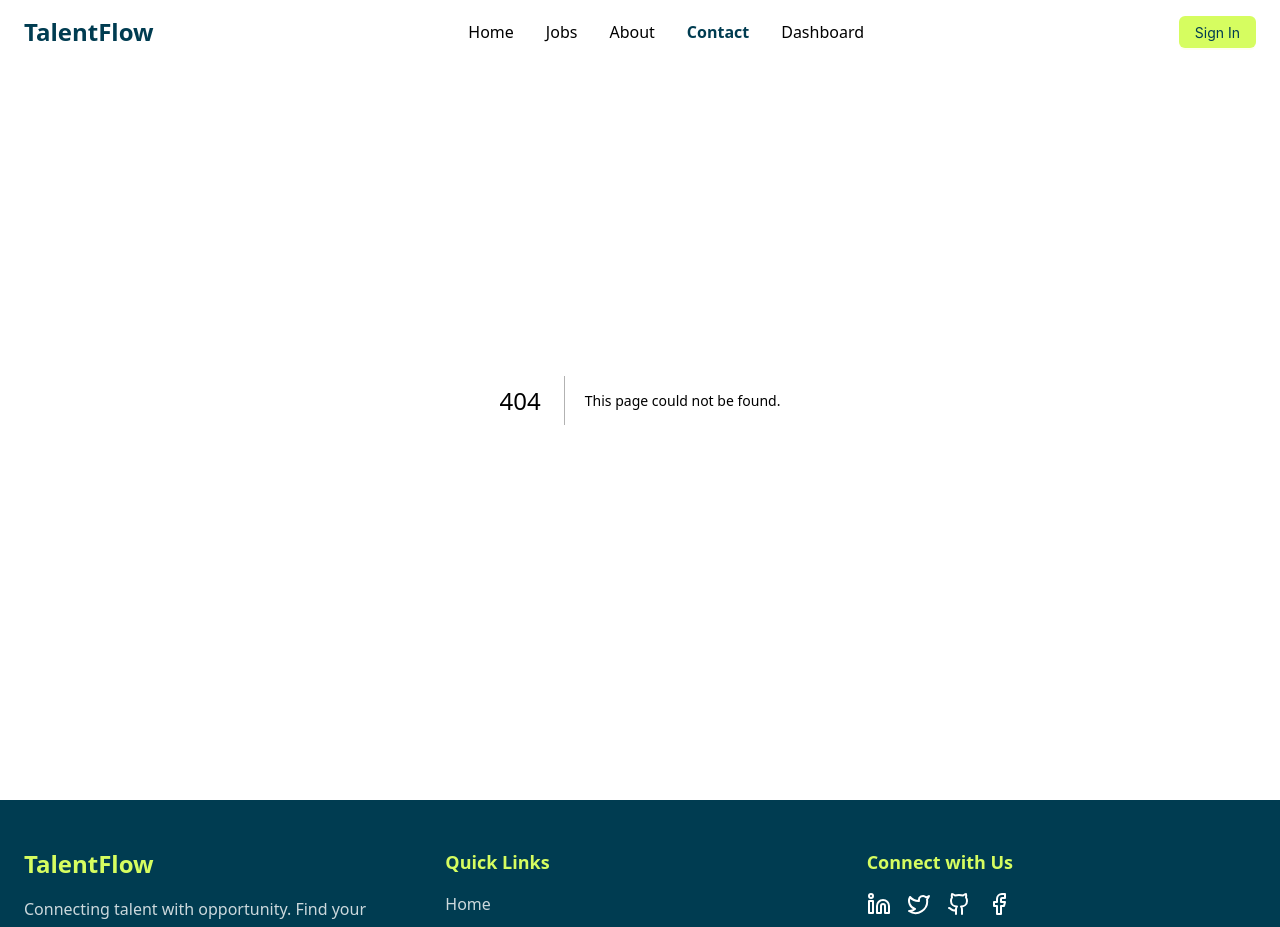
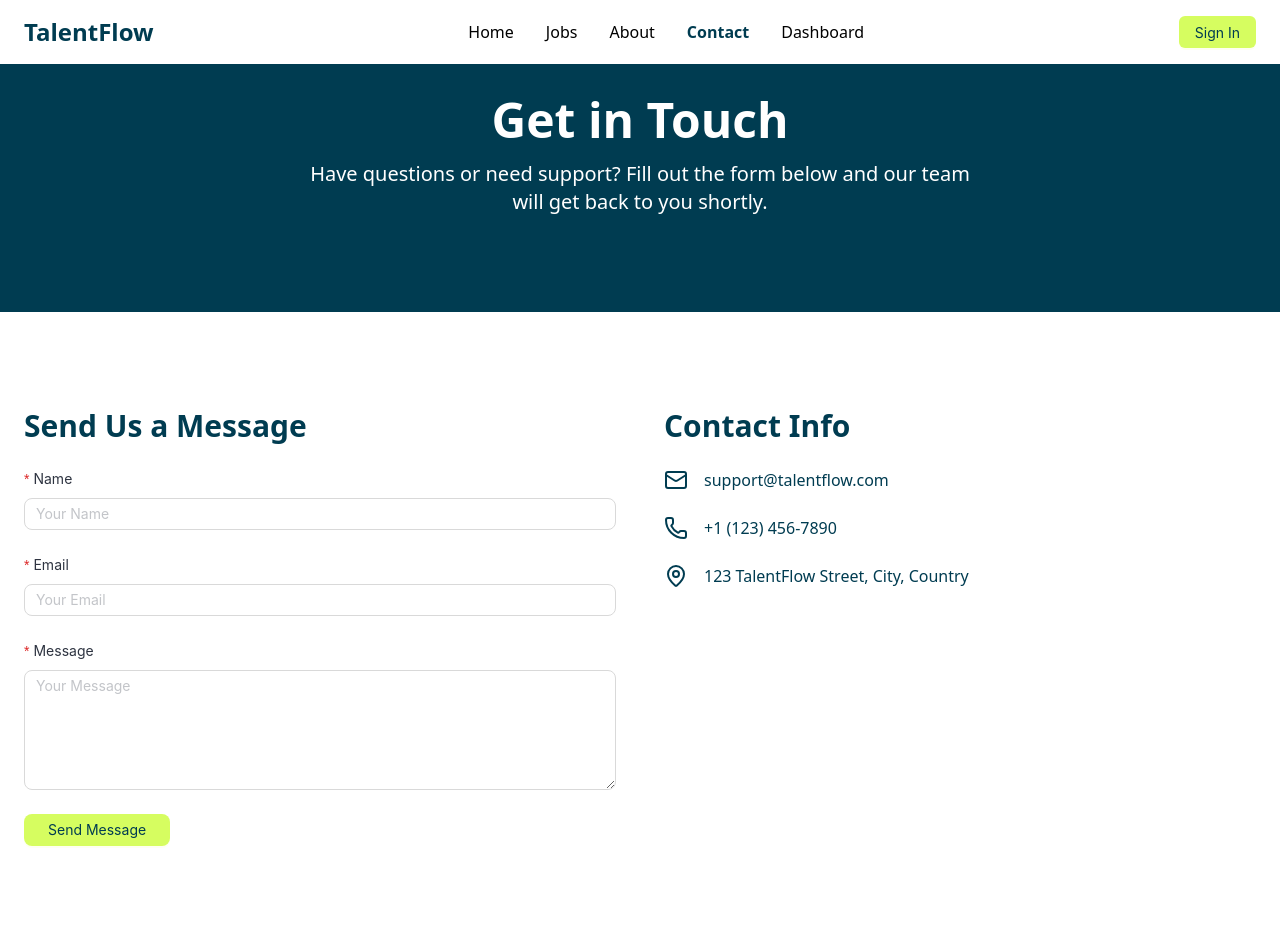
Before and after one commit to ArunRoy404/Talent-Flow, a Next.js app: page /contact in a window 1280 px wide. Before the commit this address had no page. Shown: the top 927 px of the page. Built offline with nearby package versions, Linux system fonts and the light colour scheme; what @ant-design/nextjs-registry would draw is missing.

Commit message:
feat: contact page added

```diff
--- /dev/null
+++ b/src/app/contact/page.jsx
@@ -0,0 +1,30 @@
+import ContactForm from "@/components/ContactForm/ContactForm";
+import ContactInfo from "@/components/ContactInfo/ContactInfo";
+
+
+export default function Contact() {
+
+    return (
+        <main className="bg-base text-text-base">
+            {/* Hero Section */}
+            <section className="py-16 md:py-24 text-center px-6 bg-secondary text-white">
+                <h1 className="text-4xl md:text-5xl font-bold mb-4">
+                    Get in Touch
+                </h1>
+                <p className="text-lg md:text-xl max-w-2xl mx-auto">
+                    Have questions or need support? Fill out the form below and our team
+                    will get back to you shortly.
+                </p>
+            </section>
+
+            {/* Contact Form & Info */}
+            <section className="py-16 md:py-24 px-6 container mx-auto grid md:grid-cols-2 gap-12">
+                {/* Contact Form */}
+                <ContactForm/>
+
+                {/* Contact Info */}
+                <ContactInfo />
+            </section>
+        </main>
+    );
+}
--- /dev/null
+++ b/src/components/ContactForm/ContactForm.jsx
@@ -0,0 +1,67 @@
+'use client'
+
+import { Form, Input, Button, message } from "antd";
+
+const ContactForm = () => {
+    const handleSubmit = (values) => {
+        console.log(values);
+        message.success("Your message has been sent!");
+    };
+
+
+    return (
+        <div>
+            <h2 className="text-3xl font-bold text-secondary mb-6">
+                Send Us a Message
+            </h2>
+            <Form
+                layout="vertical"
+                onFinish={handleSubmit}
+                className="space-y-4"
+            >
+                <Form.Item
+                    label="Name"
+                    name="name"
+                    rules={[{ required: true, message: "Please enter your name" }]}
+                >
+                    <Input placeholder="Your Name" className="!rounded-lg" />
+                </Form.Item>
+
+                <Form.Item
+                    label="Email"
+                    name="email"
+                    rules={[
+                        { required: true, message: "Please enter your email" },
+                        { type: "email", message: "Please enter a valid email" },
+                    ]}
+                >
+                    <Input placeholder="Your Email" className="!rounded-lg" />
+                </Form.Item>
+
+                <Form.Item
+                    label="Message"
+                    name="message"
+                    rules={[{ required: true, message: "Please enter your message" }]}
+                >
+                    <Input.TextArea
+                        rows={5}
+                        placeholder="Your Message"
+                        className="!rounded-lg"
+                    />
+                </Form.Item>
+
+                <Form.Item>
+                    <Button
+                        type="primary"
+                        htmlType="submit"
+                        className="!bg-primary !text-secondary !border-none !px-6 !py-3 !rounded-lg"
+                    >
+                        Send Message
+                    </Button>
+                </Form.Item>
+            </Form>
+        </div>
+    );
+};
+
+export default ContactForm;
--- /dev/null
+++ b/src/components/ContactInfo/ContactInfo.jsx
@@ -0,0 +1,23 @@
+import { Mail, Phone, MapPin } from "lucide-react";
+
+const ContactInfo = () => {
+    return (
+        <div className="space-y-6">
+            <h2 className="text-3xl font-bold text-secondary mb-6">Contact Info</h2>
+            <div className="flex items-center gap-4">
+                <Mail className="w-6 h-6 text-secondary" />
+                <span className="text-secondary">support@talentflow.com</span>
+            </div>
+            <div className="flex items-center gap-4">
+                <Phone className="w-6 h-6 text-secondary" />
+                <span className="text-secondary">+1 (123) 456-7890</span>
+            </div>
+            <div className="flex items-center gap-4">
+                <MapPin className="w-6 h-6 text-secondary" />
+                <span className="text-secondary">123 TalentFlow Street, City, Country</span>
+            </div>
+        </div>
+    );
+};
+
+export default ContactInfo;
```
